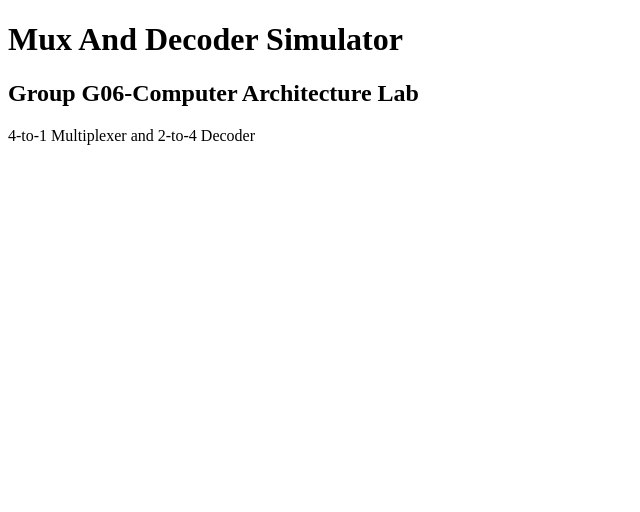
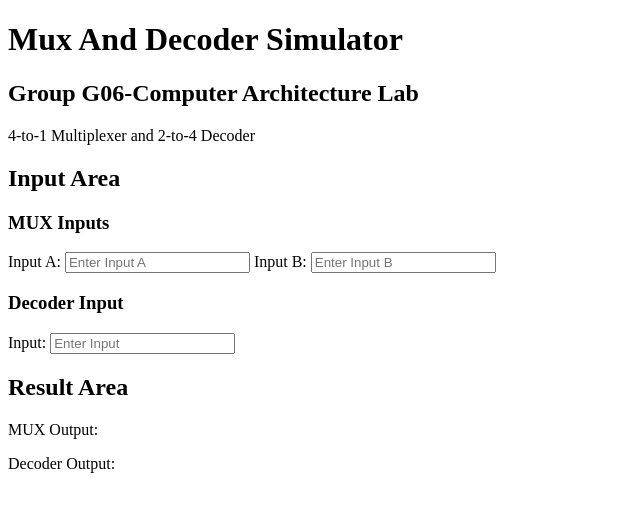
Before and after one commit to Syedaliraza13e/G06-MUX-DECODER-SIMULATOR, a plain HTML site: page index.html in a window 1280 px wide. Shown: the whole page, without its empty margins (0-640 px from the left). Drawn offline with Linux system fonts and the light colour scheme.

Commit message:
Update index.html

```diff
--- a/index.html
+++ b/index.html
@@ -4,12 +4,42 @@
    <title>Mux And Decoder Simulator</title>
 </head>
 <body>
+<header>
 
-     <h1>Mux And Decoder Simulator</h1>
+   <h1>Mux And Decoder Simulator</h1>
+   <h2>Group G06-Computer Architecture Lab</h2>
+   <p>4-to-1 Multiplexer and 2-to-4 Decoder</p>
 
-     <h2>Group G06-Computer Architecture Lab</h2>
+</header>
 
-<p>4-to-1 Multiplexer and 2-to-4 Decoder</p>
+ <div class="container">
+
+        <section class="input-area">
+            <h2>Input Area</h2>
+
+            <h3>MUX Inputs</h3>
+            <label>Input A:</label>
+            <input type="text" placeholder="Enter Input A">
+
+            <label>Input B:</label>
+            <input type="text" placeholder="Enter Input B">
+
+            <h3>Decoder Input</h3>
+            <label>Input:</label>
+            <input type="text" placeholder="Enter Input">
+
+        </section>
+
+
+        <section class="result-area">
+            <h2>Result Area</h2>
+
+            <p>MUX Output:</p>
+            <p>Decoder Output:</p>
+
+        </section>
+
+    </div>
 
 </body>
-<html>
+</html>
```
